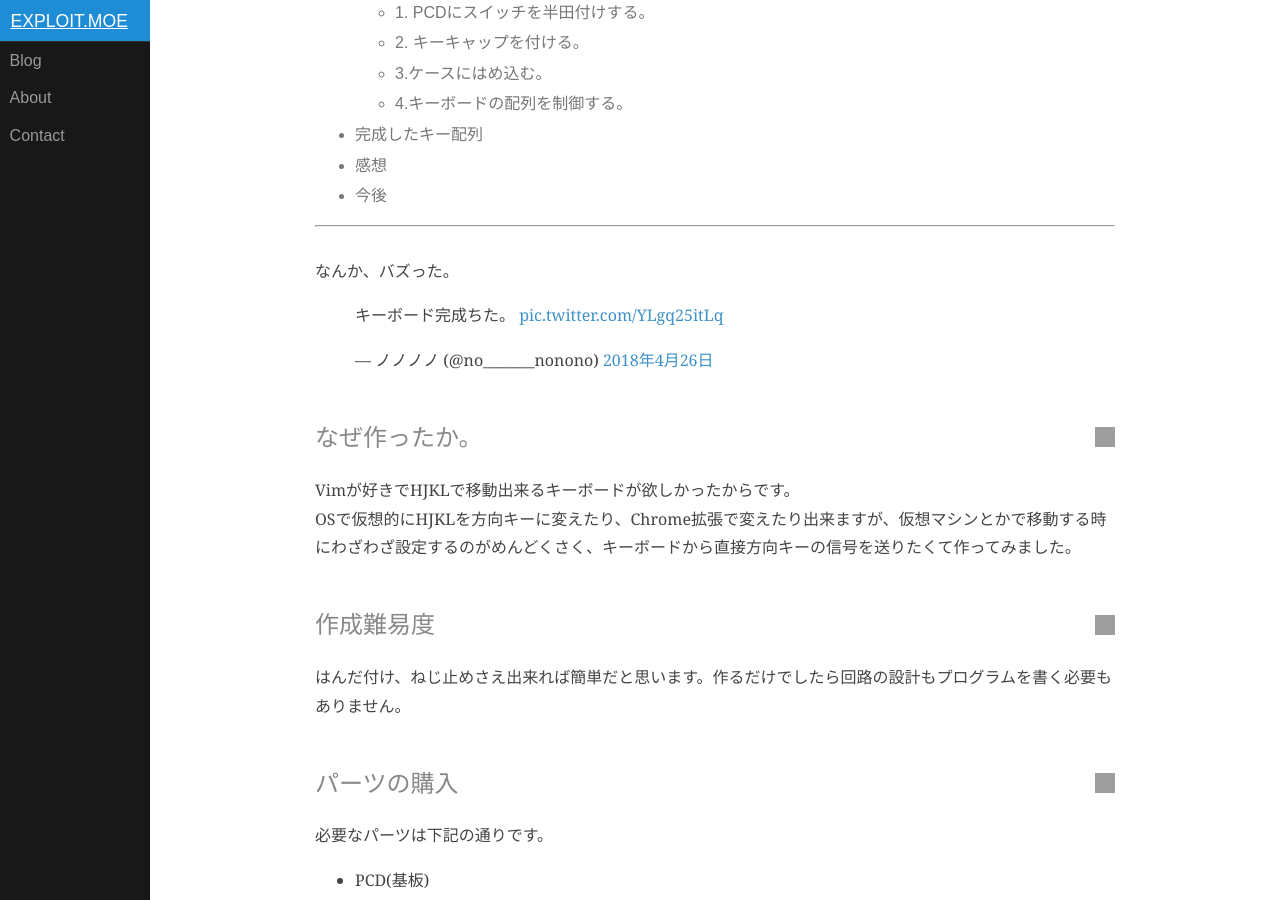
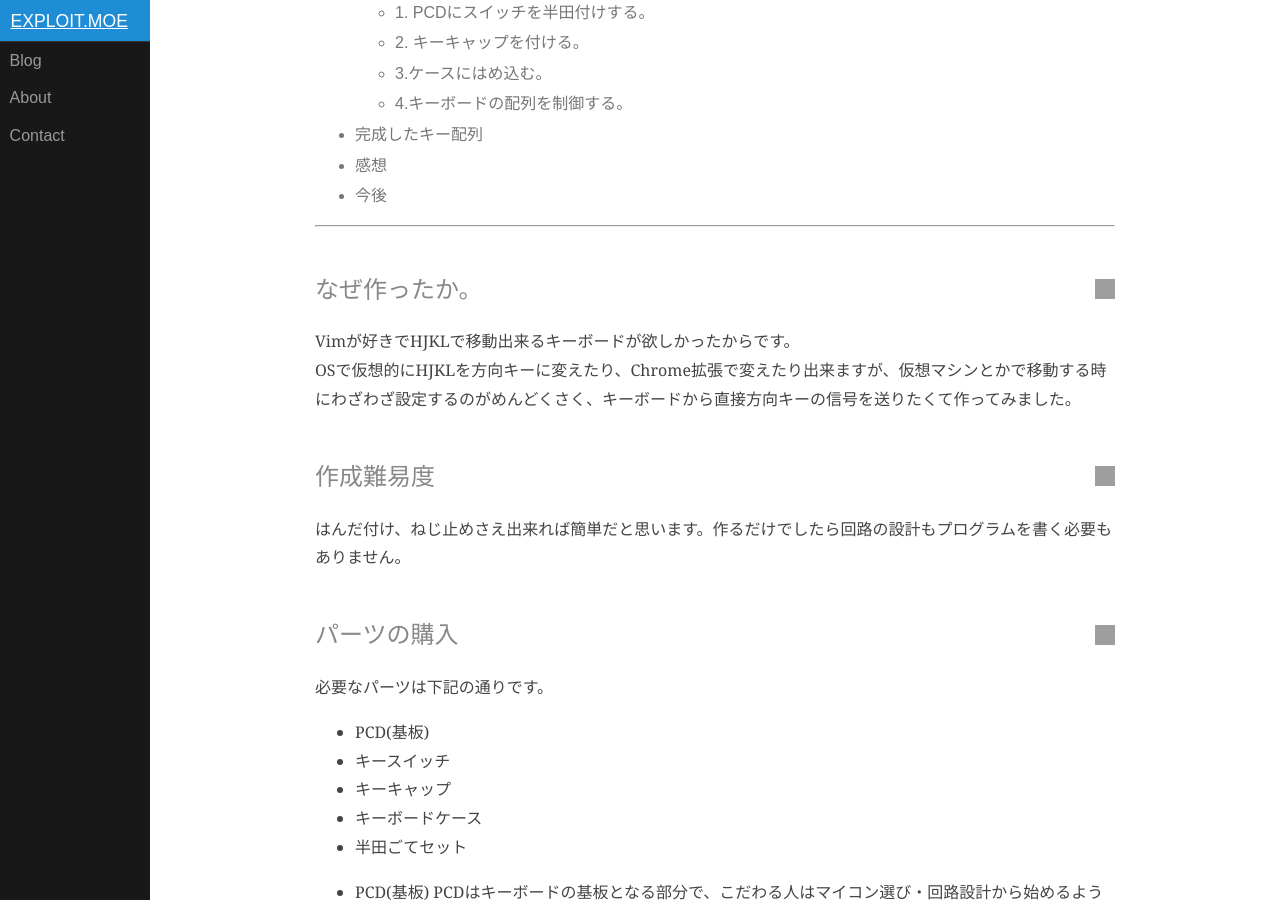
Before and after one commit to HayatoDoi/HayatoDoi.github.io, a Jekyll site: the page built from _posts/2018-04-27-keyboard.md, in a window 1280 px wide and 900 px high, scrolled down 517 px. Built offline with Jekyll 4.4.1, drawn with Linux system fonts in a browser that asks for light colours; nearby versions of some CDN libraries; comment, search, counter and statistics services are not loaded; grey boxes are pictures that could not be loaded.

Commit message:
remove twitter link & fix bug

```diff
--- a/_posts/2018-04-27-keyboard.md
+++ b/_posts/2018-04-27-keyboard.md
@@ -8,10 +8,6 @@ image : /img/original-keyboard/top.jpg
 private: true
 
 ---
-なんか、バズった。
-<blockquote class="twitter-tweet" data-lang="ja"><p lang="ja" dir="ltr">キーボード完成ちた。 <a href="https://t.co/YLgq25itLq">pic.twitter.com/YLgq25itLq</a></p>&mdash; ノノノノ (@no_______nonono) <a href="https://twitter.com/no_______nonono/status/989303420845572097?ref_src=twsrc%5Etfw">2018年4月26日</a></blockquote>
-<script async src="https://platform.twitter.com/widgets.js" charset="utf-8"></script>
-
 
 ## なぜ作ったか。
 Vimが好きでHJKLで移動出来るキーボードが欲しかったからです。
@@ -68,9 +64,9 @@ OSで仮想的にHJKLを方向キーに変えたり、Chrome拡張で変えた
 ### 4.キーボードの配列を制御する。
 - 制御する方法
   1.C言語でプログラムを書いてクロスコンパイルする。
-    <https://github.com/qmk/qmk_firmware.git>
+    - <https://github.com/qmk/qmk_firmware.git>
   2.webページで配列を作ってバイナリをダウンロードする。
-    <http://qmkeyboard.cn/>
+    - <http://qmkeyboard.cn/>
 
 `2`の方が圧倒的に楽チン。
 ↓こんな感じで配列を決めれる。
```
